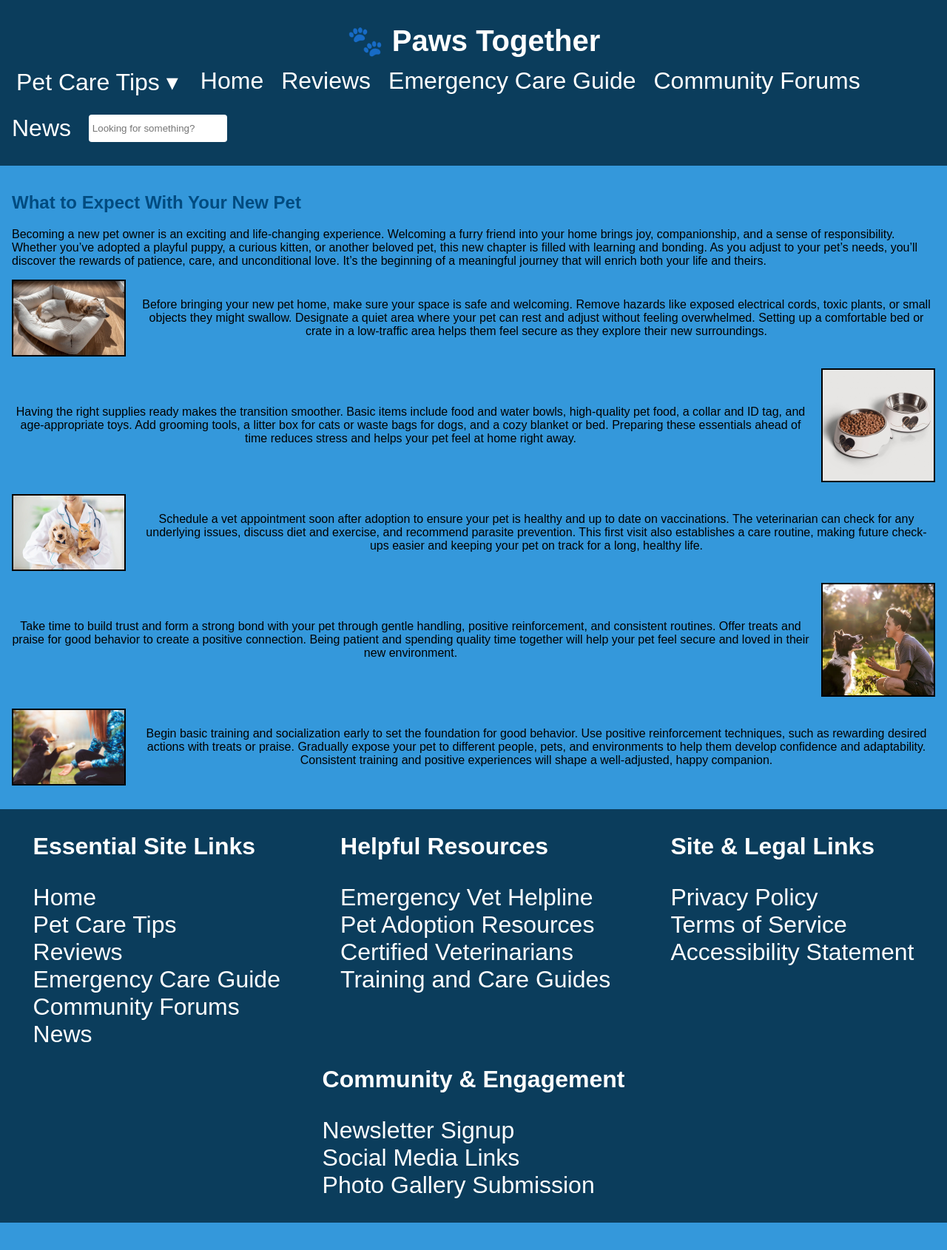
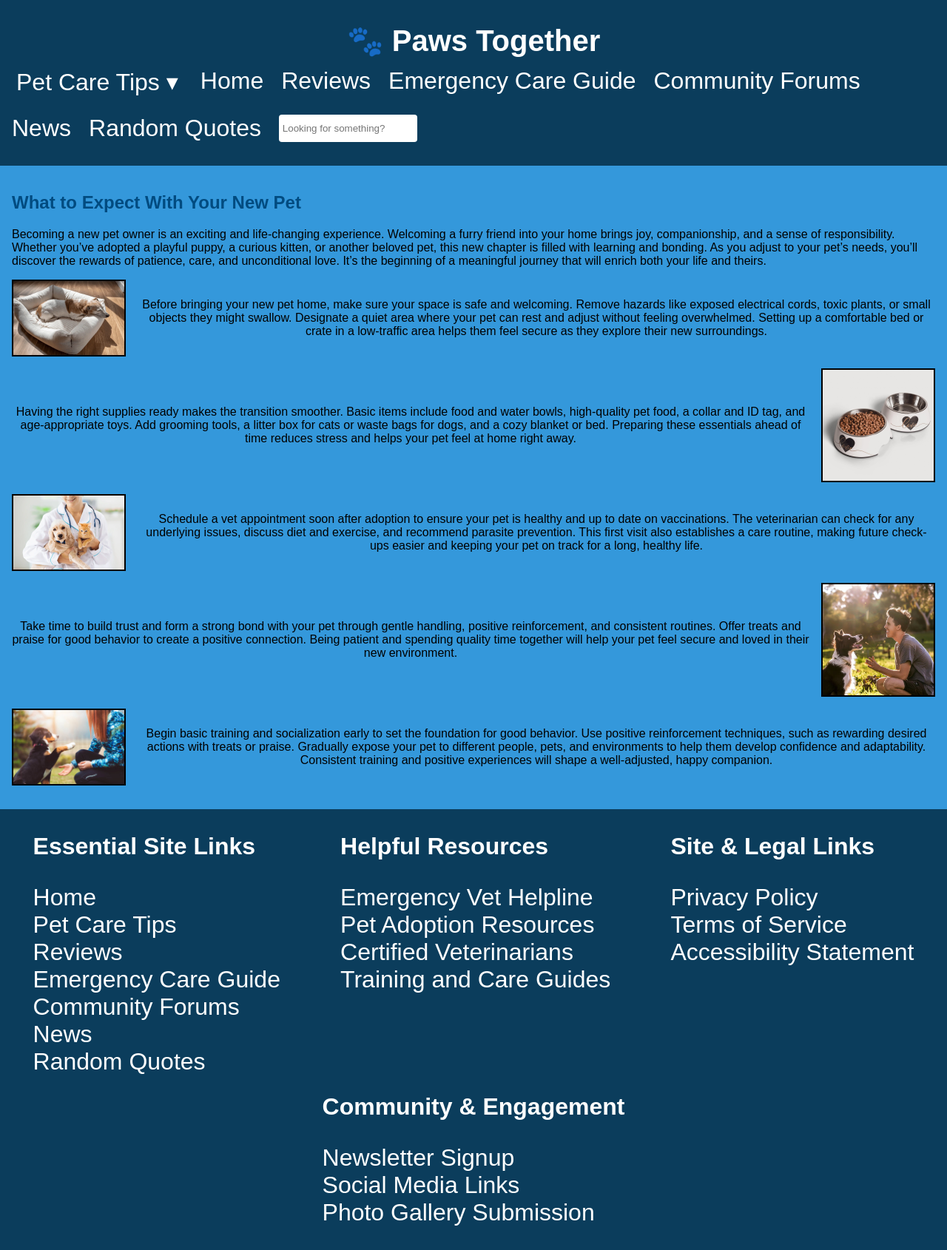
Before and after one commit to CSE-Matt/ITEC362-Site, a plain HTML site: page new-owner.html in a window 1280 px wide. Shown: the whole page at 74% size. Before the commit the page ends 1653 px from the top, so only its background shows below. Drawn offline with Linux system fonts and the light colour scheme.

Commit message:
Update new-owner.html

```diff
--- a/new-owner.html
+++ b/new-owner.html
@@ -24,6 +24,8 @@
       <a href="#">Emergency Care Guide</a>
       <a href="community-forums.html">Community Forums</a>
       <a href="news.html">News</a>
+      <!-- ✅ New link added -->
+      <a href="quotes.html">Random Quotes</a>
       <input type="text" placeholder="Looking for something?" />
     </nav>
   </header>
@@ -85,6 +87,8 @@
         <li><a href="#">Emergency Care Guide</a></li>
         <li><a href="community-forums.html">Community Forums</a></li>
         <li><a href="news.html">News</a></li>
+        <!-- ✅ New footer link -->
+        <li><a href="quotes.html">Random Quotes</a></li>
       </ul>
     </div>
     <div class="footer-column">
```
